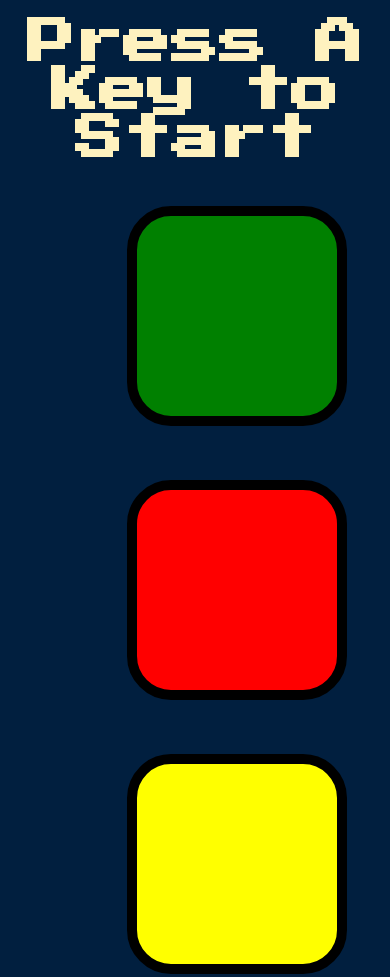
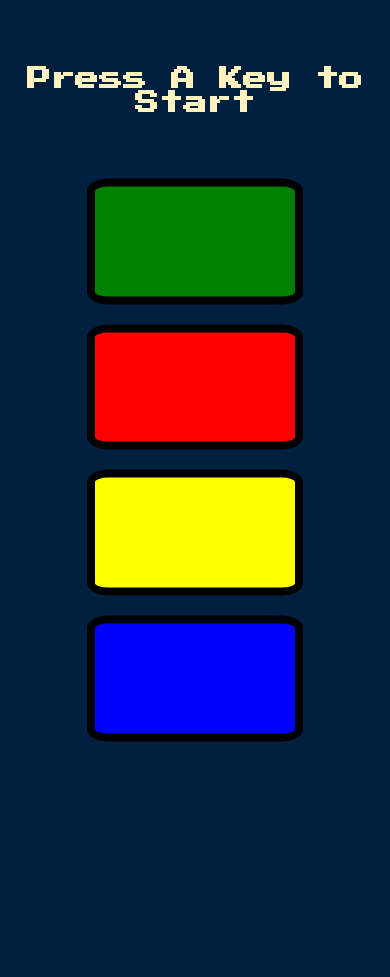
Before and after one commit to meena-kaliswamy/simon, a plain HTML site: page index.html in a window 390 px wide. Shown: the top 977 px of the page. After the commit the page ends 844 px from the top, so only its background shows below. Drawn offline with nearby package versions, Linux system fonts and the light colour scheme.

Commit message:
Adjust for responsiveness

```diff
--- a/styles.css
+++ b/styles.css
@@ -1,6 +1,7 @@
 body {
   text-align: center;
   background-color: #011F3F;
+  overflow-x: hidden;
 }
 
 #level-title {
@@ -12,16 +13,21 @@ body {
 
 .container {
   display: block;
-  width: 50%;
-  margin: auto;
+  margin-top: 40px;
+
+  /* center */
+  position: fixed;
+  left: 50%;
+  top: 50%;
+  transform: translate(-50%, -50%);
 }
 
 .btn {
   margin: 25px;
   display: inline-block;
-  height: 200px;
-  width: 200px;
-  border: 10px solid black;
+  height: 180px;
+  width: 180px;
+  border: 8px solid black;
   border-radius: 20%;
 }
 
@@ -50,3 +56,17 @@ body {
   box-shadow: 0 0 20px white;
   background-color: grey;
 }
+
+@media only screen and (max-width: 1050px) {
+  #level-title {
+    font-size: 1.5rem;
+    margin-top: 18%;
+  }
+
+  .btn {
+    margin: 8px;
+    height: 13vh;
+    width: 200px;
+    border-radius: 10%;
+  }
+}
```
